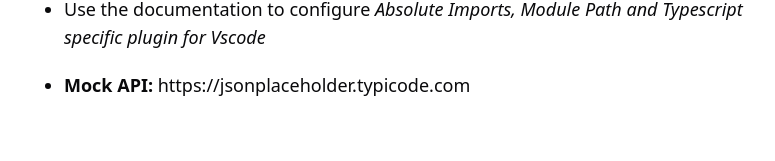
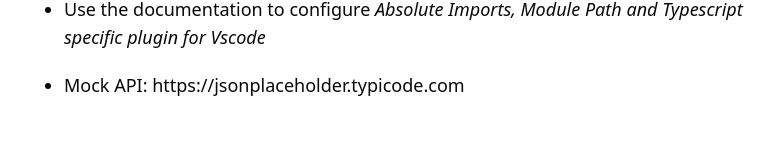
Before and after one commit to ggabrao/nextjs-handbook, a Next.js app: page /tips in a window 1280 px wide. Shown: the part 397-558 px from the top of the page, without its empty margins (248-1023 px from the left). Built offline with nearby package versions, Linux system fonts and the light colour scheme.

Commit message:
Finish tips styling

```diff
--- a/app/tips/page.tsx
+++ b/app/tips/page.tsx
@@ -15,13 +15,13 @@ export default function TipsPage() {
           <ul className="flex flex-col gap-3 mb-10 lg:mb-16 lg:gap-5">
             <li className="list-disc ml-6">Use <strong>npx create-next-app -e with-supabase</strong> to start a new project with Next.js, Shadcn, and Supabase <em>(also including SSR authentication)</em></li>
             <li className="list-disc ml-6">Use the documentation to configure <em>Absolute Imports, Module Path and Typescript specific plugin for Vscode</em></li>
-            <li className="list-disc ml-6"><strong>Mock API: </strong>https://jsonplaceholder.typicode.com</li>
+            <li className="list-disc ml-6">Mock API: https://jsonplaceholder.typicode.com</li>
           </ul>
           <h3 className="font-semibold mb-1.5 lg:text-lg lg:mb-3">ℹ Metadata</h3>
           <p>A common pattern for the title is <em>&apos;Page title | App name&apos;</em>. Implement it with the following steps:</p>
           <ol className="flex flex-col gap-3 mt-2 mb-10 lg:mt-4 lg:gap-8 lg:mb-16">
             <li>👉 Layout.tsx:
-              <pre className="text-sm p-2 bg-primary-foreground">
+              <pre className="text-sm p-2 bg-primary-foreground dark:bg-secondary">
                 <code>
                   {`export const metadata: Metadata = {
   title: {
@@ -34,7 +34,7 @@ export default function TipsPage() {
               </pre>
             </li>
             <li>👉 Page.tsx:
-              <pre className="text-sm p-2 bg-primary-foreground">
+              <pre className="text-sm p-2 bg-primary-foreground dark:bg-secondary">
                 <code>
                   {`export const metadata: Metadata = {
     title: 'Page title',
```
